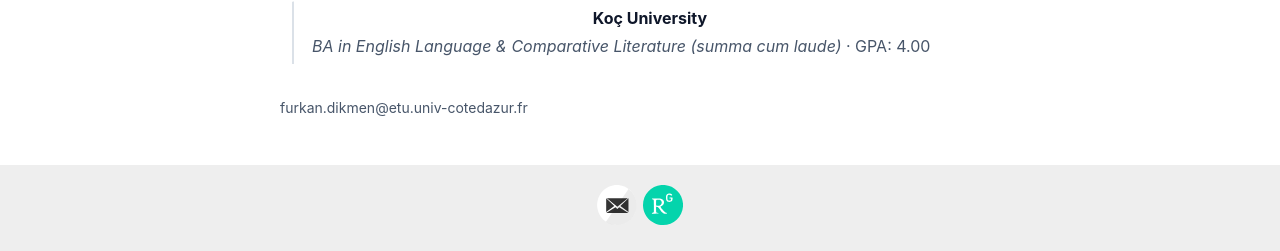
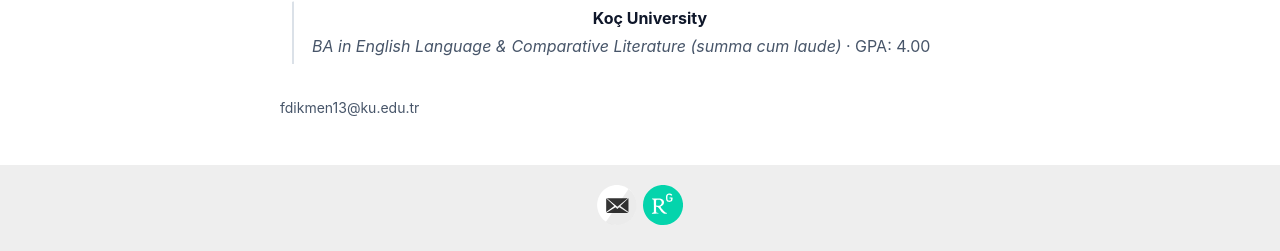
Before and after one commit to furkandikmen/furkandikmen.github.io, a Jekyll site: the page built from index.html, in a window 1280 px wide. Shown: the part 889-1140 px from the top of the page. Built offline with Jekyll 4.4.1, drawn with Linux system fonts in a browser that asks for light colours; the list of posts is cut into pages by our own code.

Commit message:
Update footer email addresses in config file

```diff
--- a/_config.yml
+++ b/_config.yml
@@ -21,11 +21,11 @@
 # Includes an icon in the footer for each username you enter
 footer-links:
   dribbble:
-  email: furkan.dikmen@etu.univ-cotedazur.fr
+  email: fdikmen13@ku.edu.tr
   researchgate: Furkan-Dikmen
 
 # <-- put this at top level (not under footer-links)
-footer-email-plain: "furkan.dikmen@etu.univ-cotedazur.fr"
+footer-email-plain: "fdikmen13@ku.edu.tr"
 
   #facebook:
   #flickr:
```
